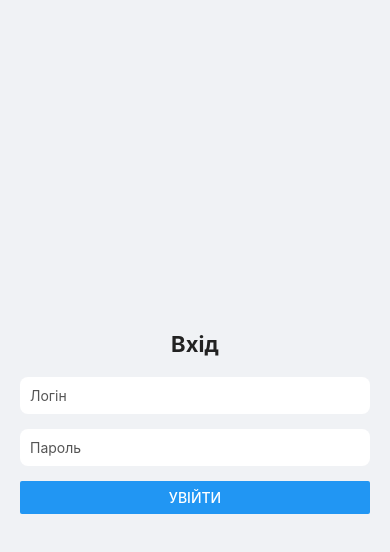
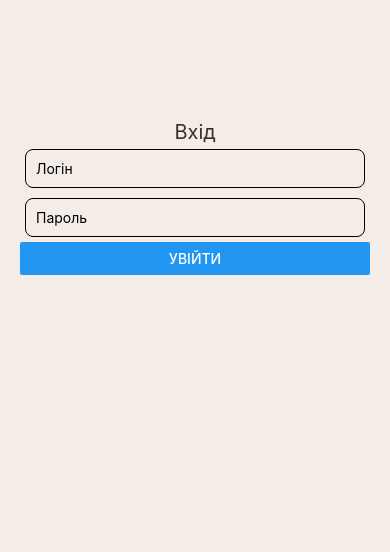
Before and after one commit to gitnadia123/HistoryNK, a React Native app: screen / in a window 390 px wide. Shown: the top 552 px of the page. Built offline with nearby package versions, Linux system fonts and the light colour scheme.

Commit message:
react native app

```diff
--- a/App.js
+++ b/App.js
@@ -1,19 +1,43 @@
-import React, { useState, createContext, useContext } from 'react';
-import { SafeAreaView, View, Text, FlatList, StyleSheet, TouchableOpacity, Image, Switch, TextInput, Modal, Button, ScrollView } from 'react-native';
+import React, { useState, createContext } from 'react';
+import {
+  SafeAreaView, View, Text, FlatList, StyleSheet,
+  TouchableOpacity, Switch, TextInput,
+  Modal, Button, ScrollView
+} from 'react-native';
+import { QueryClient, QueryClientProvider, useQuery } from '@tanstack/react-query';
 
 const AuthContext = createContext();
+const queryClient = new QueryClient();
 
+/* ================= API ================= */
+const fetchPosts = async () => {
+  const res = await fetch('https://jsonplaceholder.typicode.com/posts');
+  if (!res.ok) throw new Error('Помилка API');
+
+  const data = await res.json();
+
+  return data.map(item => ({
+    ...item,
+    title: item.title + ' (переклад)',
+    body: item.body
+  }));
+};
+
+/* ================= USERS ================= */
 const users = [
   { username: 'nadia', password: '1234' },
   { username: 'olena', password: 'abcd' },
 ];
 
+/* ================= DATA ================= */
 const initialData = [
-  { id: '1', title: 'Київська Русь', description: 'Основа середньовічної держави на теренах України.', image: 'https://via.placeholder.com/100' },
-  { id: '2', title: 'Богдан Хмельницький', description: 'Очільник визвольної боротьби українського народу.', image: 'https://via.placeholder.com/100' },
-  { id: '3', title: 'Козацька Січ', description: 'Центр військової та політичної організації козаків.', image: 'https://via.placeholder.com/100' },
+  { id: '1', title: 'Київська Русь', description: 'Середньовічна держава України' },
+  { id: '2', title: 'Богдан Хмельницький', description: 'Гетьман України' },
+  { id: '3', title: 'Українська революція', description: '1917–1921 роки' },
+  { id: '4', title: 'Незалежність України', description: '1991 рік' },
 ];
 
+/* ================= LOGIN ================= */
 const LoginScreen = ({ onLogin, theme }) => {
   const [username, setUsername] = useState('');
   const [password, setPassword] = useState('');
@@ -21,239 +45,188 @@ const LoginScreen = ({ onLogin, theme }) => {
 
   const handleLogin = () => {
     const user = users.find(u => u.username === username && u.password === password);
-    if (user) {
-      onLogin(user);
-    } else {
-      setError('Невірний логін або пароль');
-    }
+    if (user) onLogin(user);
+    else setError('Невірний логін або пароль');
   };
 
   return (
     <SafeAreaView style={[styles.container, { backgroundColor: theme.background }]}>
-      <View style={styles.loginContainer}>
-        <Text style={[styles.loginTitle, { color: theme.text }]}>Вхід</Text>
-        <TextInput
-          placeholder="Логін"
-          placeholderTextColor={theme.subText}
-          value={username}
-          onChangeText={setUsername}
-          style={[styles.input, { backgroundColor: theme.card, color: theme.text }]}
-        />
-        <TextInput
-          placeholder="Пароль"
-          placeholderTextColor={theme.subText}
-          value={password}
-          onChangeText={setPassword}
-          style={[styles.input, { backgroundColor: theme.card, color: theme.text }]}
-          secureTextEntry
-        />
-        {error ? <Text style={{ color: 'red', marginBottom: 10 }}>{error}</Text> : null}
+      <View style={styles.loginBox}>
+        <Text style={[styles.title, { color: theme.text }]}>Вхід</Text>
+
+        <TextInput placeholder="Логін" value={username} onChangeText={setUsername} style={styles.input} />
+        <TextInput placeholder="Пароль" secureTextEntry value={password} onChangeText={setPassword} style={styles.input} />
+
+        {!!error && <Text style={{ color: 'red' }}>{error}</Text>}
+
         <Button title="Увійти" onPress={handleLogin} />
       </View>
     </SafeAreaView>
   );
 };
 
-const HistoryListScreen = ({ data, openModal, deleteItem, theme }) => (
+/* ================= СПИСОК ================= */
+const ListScreen = ({ data, openModal, deleteItem, theme }) => (
   <FlatList
     data={data}
-    keyExtractor={(item) => item.id}
-    contentContainerStyle={{ paddingBottom: 20 }}
+    keyExtractor={(i) => i.id}
     renderItem={({ item }) => (
-      <TouchableOpacity
-        style={[styles.card, { backgroundColor: theme.card, shadowColor: theme.shadow }]}
-        onPress={() => openModal(item)}
-      >
-        <Image source={{ uri: item.image }} style={styles.cardImage} />
-        <View style={styles.cardText}>
-          <Text style={[styles.cardTitle, { color: theme.text }]}>{item.title}</Text>
-          <Text style={[styles.cardDescription, { color: theme.subText }]}>{item.description}</Text>
-          <Button title="Видалити" color="#e74c3c" onPress={() => deleteItem(item.id)} />
+      <TouchableOpacity onPress={() => openModal(item)}>
+        <View style={[styles.card, { backgroundColor: theme.card }]}>
+          <Text style={{ color: theme.text, fontWeight: 'bold' }}>{item.title}</Text>
+          <Text style={{ color: theme.subText }}>{item.description}</Text>
+          <Button title="Видалити" onPress={() => deleteItem(item.id)} />
         </View>
       </TouchableOpacity>
     )}
   />
 );
 
-const AddEventScreen = ({ addItem, theme }) => {
+/* ================= ДОДАТИ ================= */
+const AddScreen = ({ addItem }) => {
   const [title, setTitle] = useState('');
-  const [description, setDescription] = useState('');
-
-  const handleAdd = () => {
-    if (!title.trim()) return;
-    addItem(title, description);
-    setTitle('');
-    setDescription('');
-  };
+  const [desc, setDesc] = useState('');
 
   return (
-    <ScrollView contentContainerStyle={styles.addContainer}>
-      <Text style={[styles.addTitle, { color: theme.text }]}>Додати подію</Text>
-      <TextInput
-        placeholder="Назва події"
-        placeholderTextColor={theme.subText}
-        value={title}
-        onChangeText={setTitle}
-        style={[styles.input, { backgroundColor: theme.card, color: theme.text }]}
-      />
-      <TextInput
-        placeholder="Опис події"
-        placeholderTextColor={theme.subText}
-        value={description}
-        onChangeText={setDescription}
-        style={[styles.input, { backgroundColor: theme.card, color: theme.text, height: 100 }]}
-        multiline
-      />
-      <Button title="Додати" onPress={handleAdd} />
-    </ScrollView>
+    <View style={{ padding: 20 }}>
+      <Text>Додати подію</Text>
+      <TextInput placeholder="Назва" value={title} onChangeText={setTitle} style={styles.input} />
+      <TextInput placeholder="Опис" value={desc} onChangeText={setDesc} style={styles.input} />
+      <Button title="Додати" onPress={() => addItem(title, desc)} />
+    </View>
   );
 };
 
-const SettingsScreen = ({ isDarkMode, setIsDarkMode, theme, logout, user }) => (
-  <View style={styles.settingsContainer}>
-    <Text style={[styles.settingsTitle, { color: theme.text }]}>Налаштування</Text>
-    <View style={styles.settingItem}>
-      <Text style={{ color: theme.text }}>Темна тема</Text>
-      <Switch value={isDarkMode} onValueChange={setIsDarkMode} />
-    </View>
-    <View style={{ marginTop: 20 }}>
-      <Text style={{ color: theme.text }}>Користувач: {user.username}</Text>
-      <Button title="Вийти" onPress={logout} />
+/* ================= НАЛАШТУВАННЯ ================= */
+const SettingsScreen = ({ dark, setDark, user }) => (
+  <View style={{ padding: 20 }}>
+    <Text>Користувач: {user.username}</Text>
+    <View style={{ flexDirection: 'row', justifyContent: 'space-between' }}>
+      <Text>Темна тема</Text>
+      <Switch value={dark} onValueChange={setDark} />
     </View>
   </View>
 );
 
+/* ================= API ================= */
+const ApiScreen = ({ openDetails }) => {
+  const { data = [], isLoading } = useQuery({
+    queryKey: ['posts'],
+    queryFn: fetchPosts
+  });
+
+  if (isLoading) return <Text>Завантаження...</Text>;
+
+  return (
+    <FlatList
+      data={data.slice(0, 10)}
+      keyExtractor={(i) => i.id.toString()}
+      renderItem={({ item }) => (
+        <View style={styles.card}>
+          <Text>{item.title}</Text>
+          <Button title="Детальніше" onPress={() => openDetails(item)} />
+        </View>
+      )}
+    />
+  );
+};
+
+/* ================= ДЕТАЛІ ================= */
+const DetailsScreen = ({ item, goBack }) => (
+  <ScrollView style={{ padding: 20 }}>
+    <Text style={{ fontSize: 20 }}>{item.title}</Text>
+    <Text>{item.body || item.description}</Text>
+    <Button title="Назад" onPress={goBack} />
+  </ScrollView>
+);
+
+/* ================= MAIN ================= */
 export default function App() {
   const [user, setUser] = useState(null);
-  const [currentScreen, setCurrentScreen] = useState('list');
-  const [isDarkMode, setIsDarkMode] = useState(false);
+  const [screen, setScreen] = useState('list');
   const [data, setData] = useState(initialData);
-  const [modalVisible, setModalVisible] = useState(false);
-  const [selectedItem, setSelectedItem] = useState(null);
+  const [modal, setModal] = useState(false);
+  const [selected, setSelected] = useState(null);
+  const [dark, setDark] = useState(false);
 
-  const theme = isDarkMode ? darkTheme : lightTheme;
+  const theme = dark ? darkTheme : lightTheme;
 
-  const login = (user) => setUser(user);
-  const logout = () => { setUser(null); setCurrentScreen('list'); };
-
-  const openModal = (item) => {
-    setSelectedItem(item);
-    setModalVisible(true);
-  };
-
-  const addItem = (title, description) => {
-    const newItem = { id: Date.now().toString(), title, description, image: 'https://via.placeholder.com/100' };
-    setData([newItem, ...data]);
-    setCurrentScreen('list');
+  const addItem = (title, desc) => {
+    if (!title) return;
+    setData([{ id: Date.now().toString(), title, description: desc }, ...data]);
+    setScreen('list');
   };
 
   const deleteItem = (id) => {
-    setData(data.filter(item => item.id !== id));
+    setData(data.filter(i => i.id !== id));
   };
 
-  if (!user) {
-    return <LoginScreen onLogin={login} theme={theme} />;
-  }
+  const openModal = (item) => {
+    setSelected(item);
+    setModal(true);
+  };
+
+  if (!user) return <LoginScreen onLogin={setUser} theme={theme} />;
 
   return (
-    <AuthContext.Provider value={{ user, logout }}>
+    <QueryClientProvider client={queryClient}>
       <SafeAreaView style={[styles.container, { backgroundColor: theme.background }]}>
-        {/* Навігація */}
+
         <View style={[styles.nav, { backgroundColor: theme.nav }]}>
-          <TouchableOpacity
-            style={[styles.navButton, currentScreen === 'list' && { backgroundColor: theme.activeButton }]}
-            onPress={() => setCurrentScreen('list')}
-          >
-            <Text style={styles.navButtonText}>Події</Text>
-          </TouchableOpacity>
-          <TouchableOpacity
-            style={[styles.navButton, currentScreen === 'add' && { backgroundColor: theme.activeButton }]}
-            onPress={() => setCurrentScreen('add')}
-          >
-            <Text style={styles.navButtonText}>Додати</Text>
-          </TouchableOpacity>
-          <TouchableOpacity
-            style={[styles.navButton, currentScreen === 'settings' && { backgroundColor: theme.activeButton }]}
-            onPress={() => setCurrentScreen('settings')}
-          >
-            <Text style={styles.navButtonText}>Налаштування</Text>
-          </TouchableOpacity>
+          <TouchableOpacity onPress={() => setScreen('list')}><Text style={styles.navText}>Події</Text></TouchableOpacity>
+          <TouchableOpacity onPress={() => setScreen('add')}><Text style={styles.navText}>Додати</Text></TouchableOpacity>
+          <TouchableOpacity onPress={() => setScreen('api')}><Text style={styles.navText}>API</Text></TouchableOpacity>
+          <TouchableOpacity onPress={() => setScreen('settings')}><Text style={styles.navText}>Налаштування</Text></TouchableOpacity>
         </View>
 
-        {/* Контент */}
-        <View style={styles.content}>
-          {currentScreen === 'list' && (
-            <HistoryListScreen data={data} openModal={openModal} deleteItem={deleteItem} theme={theme} />
-          )}
-          {currentScreen === 'add' && <AddEventScreen addItem={addItem} theme={theme} />}
-          {currentScreen === 'settings' && <SettingsScreen isDarkMode={isDarkMode} setIsDarkMode={setIsDarkMode} theme={theme} logout={logout} user={user} />}
-        </View>
+        {screen === 'list' && <ListScreen data={data} openModal={openModal} deleteItem={deleteItem} theme={theme} />}
+        {screen === 'add' && <AddScreen addItem={addItem} />}
+        {screen === 'settings' && <SettingsScreen dark={dark} setDark={setDark} user={user} />}
+        {screen === 'api' && <ApiScreen openDetails={(item) => { setSelected(item); setScreen('details'); }} />}
+        {screen === 'details' && <DetailsScreen item={selected} goBack={() => setScreen('api')} />}
 
-        {/* Модальне вікно */}
-        <Modal visible={modalVisible} animationType="slide" transparent={true}>
-          <View style={styles.modalBackground}>
-            <View style={[styles.modalContainer, { backgroundColor: theme.card }]}>
-              <Text style={[styles.modalTitle, { color: theme.text }]}>{selectedItem?.title}</Text>
-              <Text style={[styles.modalDescription, { color: theme.subText }]}>{selectedItem?.description}</Text>
-              <Button title="Закрити" onPress={() => setModalVisible(false)} />
+        <Modal visible={modal} transparent>
+          <View style={styles.modal}>
+            <View style={styles.modalBox}>
+              <Text>{selected?.title}</Text>
+              <Text>{selected?.description}</Text>
+              <Button title="Детальніше" onPress={() => { setModal(false); setScreen('details'); }} />
+              <Button title="Закрити" onPress={() => setModal(false)} />
             </View>
           </View>
         </Modal>
+
       </SafeAreaView>
-    </AuthContext.Provider>
+    </QueryClientProvider>
   );
 }
 
+/* ================= ТЕМА ================= */
 const lightTheme = {
-  background: '#f0f2f5',
-  nav: '#4b7bec',
-  activeButton: '#0984e3',
+  background: '#F3ECE7',
+  nav: '#6D4C41',
   card: '#fff',
-  text: '#222',
-  subText: '#555',
-  shadow: '#000'
+  text: '#3E2F23',
+  subText: '#7A6657',
 };
 
 const darkTheme = {
-  background: '#1c1c1c',
-  nav: '#0984e3',
-  activeButton: '#74b9ff',
-  card: '#2c2c2c',
+  background: '#2B211B',
+  nav: '#4E342E',
+  card: '#3A2B25',
   text: '#fff',
   subText: '#ccc',
-  shadow: '#000'
 };
 
+/* ================= СТИЛІ ================= */
 const styles = StyleSheet.create({
   container: { flex: 1 },
-  nav: { flexDirection: 'row', justifyContent: 'space-around', paddingVertical: 10 },
-  navButton: { paddingVertical: 8, paddingHorizontal: 15, borderRadius: 8 },
-  navButtonText: { color: '#fff', fontWeight: 'bold' },
-  content: { flex: 1, padding: 10 },
-  card: {
-    flexDirection: 'row',
-    marginBottom: 12,
-    borderRadius: 12,
-    overflow: 'hidden',
-    elevation: 3,
-    shadowOffset: { width: 0, height: 2 },
-    shadowOpacity: 0.25,
-    shadowRadius: 3.84,
-  },
-  cardImage: { width: 100, height: 100 },
-  cardText: { flex: 1, padding: 10, justifyContent: 'center' },
-  cardTitle: { fontWeight: 'bold', fontSize: 16, marginBottom: 4 },
-  cardDescription: { fontSize: 13 },
-  settingsContainer: { padding: 20 },
-  settingsTitle: { fontSize: 18, fontWeight: 'bold', marginBottom: 20 },
-  settingItem: { flexDirection: 'row', justifyContent: 'space-between', alignItems: 'center' },
-  addContainer: { padding: 20 },
-  addTitle: { fontSize: 20, fontWeight: 'bold', marginBottom: 15 },
-  input: { padding: 10, borderRadius: 8, marginBottom: 15 },
-  modalBackground: { flex: 1, justifyContent: 'center', backgroundColor: 'rgba(0,0,0,0.5)' },
-  modalContainer: { margin: 20, padding: 20, borderRadius: 12, elevation: 5 },
-  modalTitle: { fontSize: 22, fontWeight: 'bold', marginBottom: 10, textAlign: 'center' },
-  modalDescription: { fontSize: 16, textAlign: 'center', marginBottom: 20 },
-  loginContainer: { padding: 20, justifyContent: 'center', flex: 1 },
-  loginTitle: { fontSize: 22, fontWeight: 'bold', marginBottom: 20, textAlign: 'center' },
+  nav: { flexDirection: 'row', justifyContent: 'space-around', padding: 10 },
+  navText: { color: '#fff' },
+  card: { padding: 15, margin: 10, borderRadius: 10 },
+  input: { borderWidth: 1, padding: 10, margin: 5, borderRadius: 8 },
+  loginBox: { padding: 20, marginTop: 100 },
+  title: { fontSize: 20, textAlign: 'center' },
+  modal: { flex: 1, justifyContent: 'center', backgroundColor: 'rgba(0,0,0,0.5)' },
+  modalBox: { margin: 20, padding: 20, backgroundColor: '#fff', borderRadius: 10 }
 });
--- a/package.json
+++ b/package.json
@@ -9,6 +9,7 @@
     "web": "expo start --web"
   },
   "dependencies": {
+    "@tanstack/react-query": "^5.99.2",
     "expo": "~54.0.33",
     "expo-status-bar": "~3.0.9",
     "react": "19.1.0",
```
Also changed, not shown: 2 other files (tests, documents, lock files or other folders).
